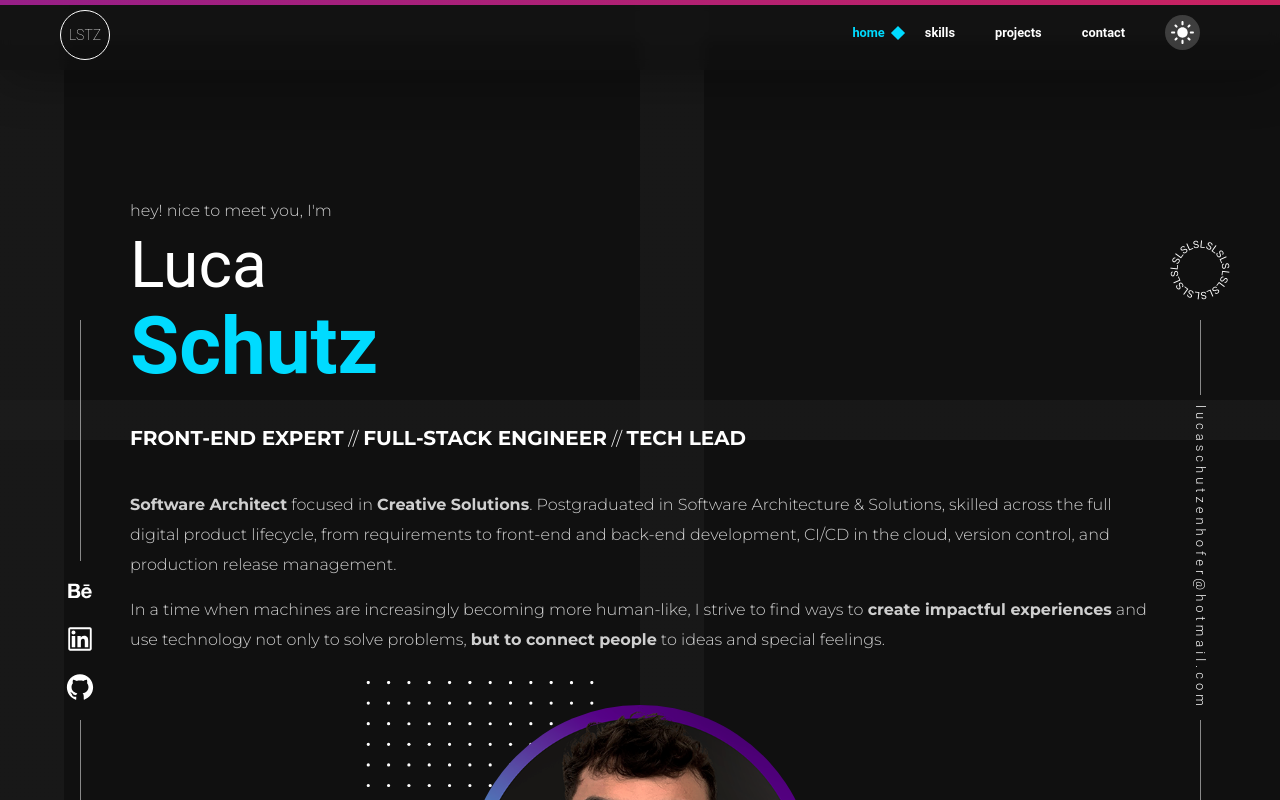
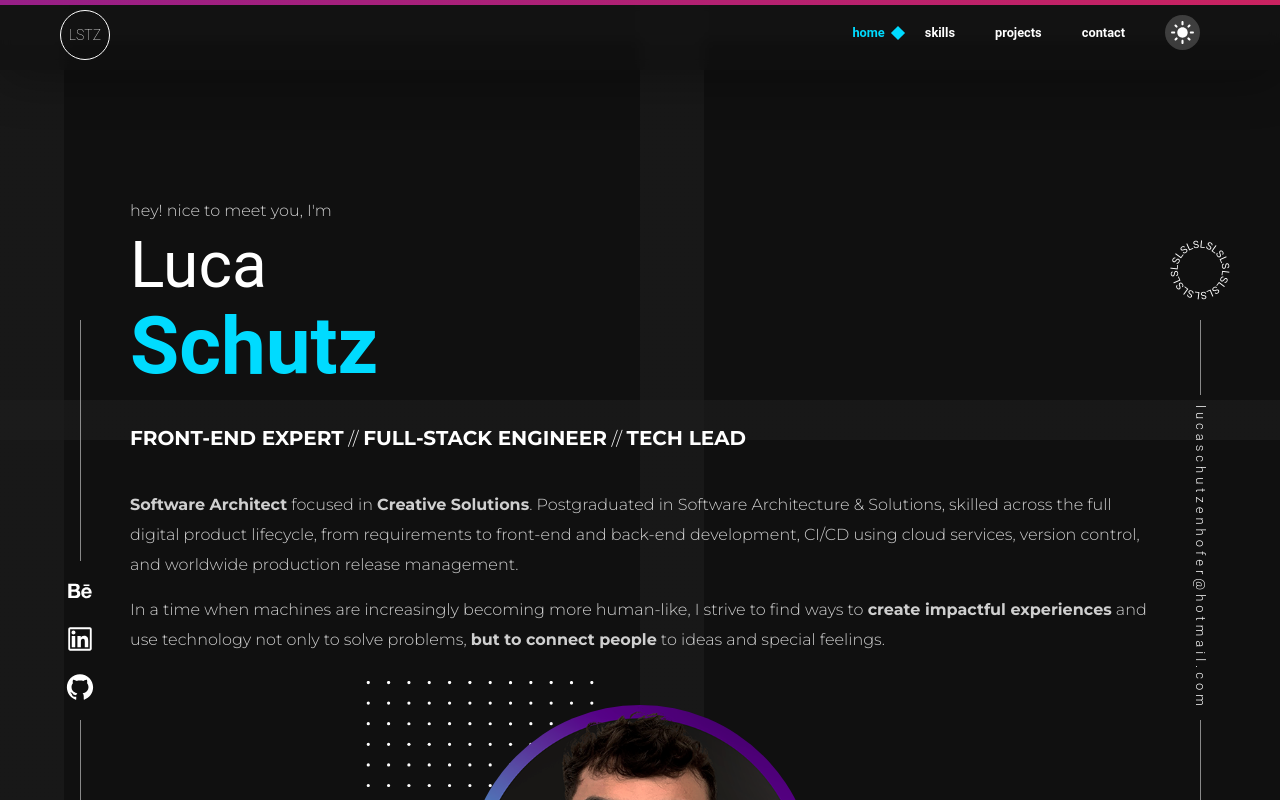
Before and after one commit to schutz-luca/portfolio-luca-schutz, a Next.js app: page / in a window 1280 px wide. Shown: the top 800 px of the page. Built offline with nearby package versions, Linux system fonts and the light colour scheme; a web font is replaced by a local one.

Commit message:
refine wording in home section for clarity

```diff
--- a/src/templates/home/index.tsx
+++ b/src/templates/home/index.tsx
@@ -17,7 +17,7 @@ export const Home = () => (
                     <h2><b>Front-end Expert</b> {'//'} <b>Full-stack Engineer</b> {'//'} <b>Tech Lead</b></h2>
                     <p>
                         <b>Software Architect</b> focused in <b>Creative Solutions</b>. Postgraduated in Software Architecture & Solutions, skilled across the full digital product lifecycle, from
-                        requirements to front-end and back-end development, CI/CD in the cloud, version control, and production release management.
+                        requirements to front-end and back-end development, CI/CD using cloud services, version control, and worldwide production release management.
                     </p>
                     <br />
                     <p>
```
